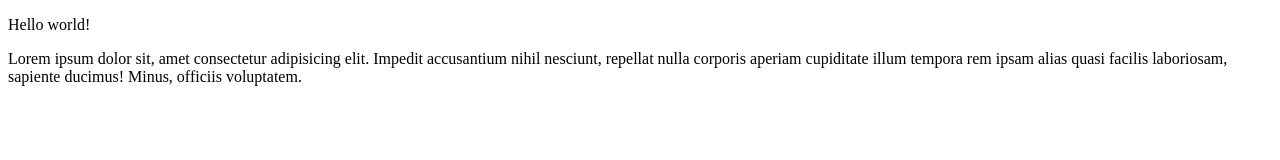
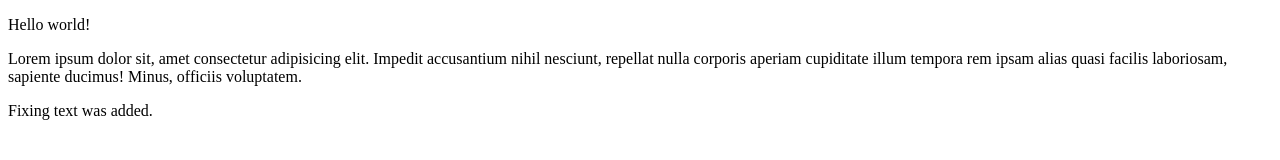
Before and after one commit to george-sirin/test, a plain HTML site: page index.html in a window 1280 px wide. Drawn offline with Linux system fonts and the light colour scheme.

Commit message:
add fixing text

```diff
--- a/index.html
+++ b/index.html
@@ -8,5 +8,6 @@
 <body>
     <p>Hello world!</p>
     <p>Lorem ipsum dolor sit, amet consectetur adipisicing elit. Impedit accusantium nihil nesciunt, repellat nulla corporis aperiam cupiditate illum tempora rem ipsam alias quasi facilis laboriosam, sapiente ducimus! Minus, officiis voluptatem.</p>
+    <p>Fixing text was added.</p>
 </body>
 </html>
```
